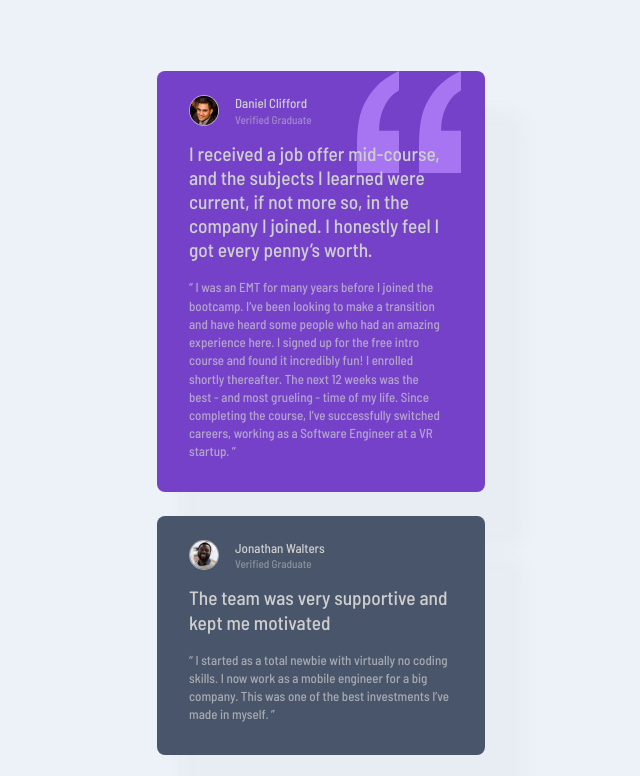
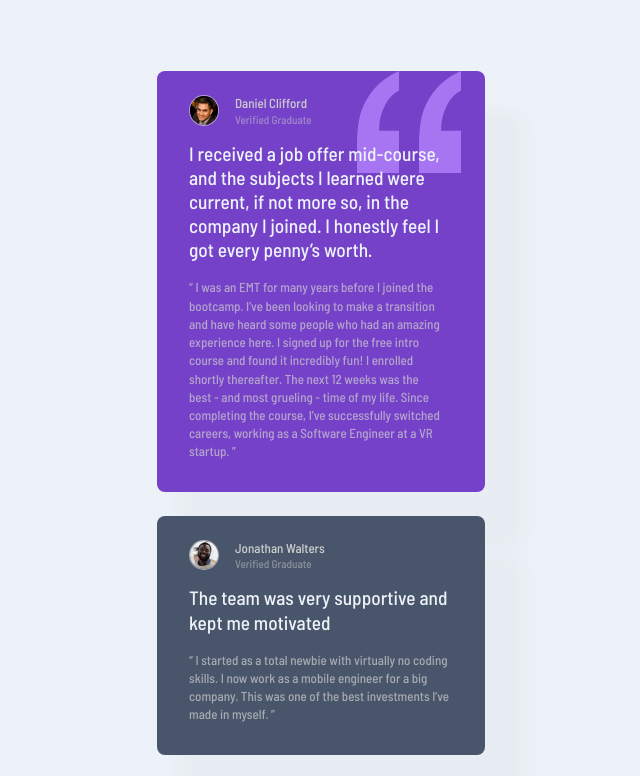
Before and after one commit to chadwright101/testimonials-grid-section, a website built with Parcel: page src/index.html in a window 1280 px wide. Shown: the top 776 px of the page, without its empty margins (319-959 px from the left). Built offline with nearby package versions, Linux system fonts and the light colour scheme.

Commit message:
Adjustment

```diff
--- a/src/scss/resets/_global.scss
+++ b/src/scss/resets/_global.scss
@@ -34,7 +34,7 @@ h2 {
 h3 {
   font-size: 1.2075rem;
   font-weight: 500;
-  color: $lightGrey;
+  color: $secWhite;
 
   @include mq {
     font-size: 1.12rem;
```
